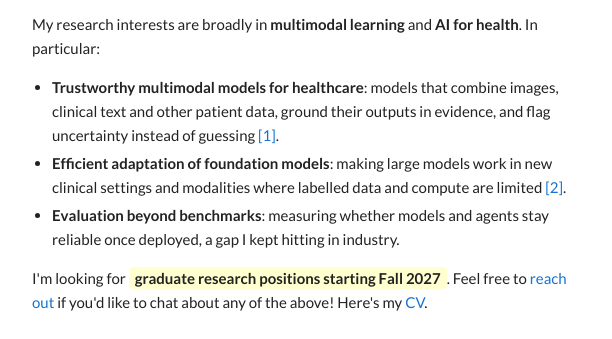
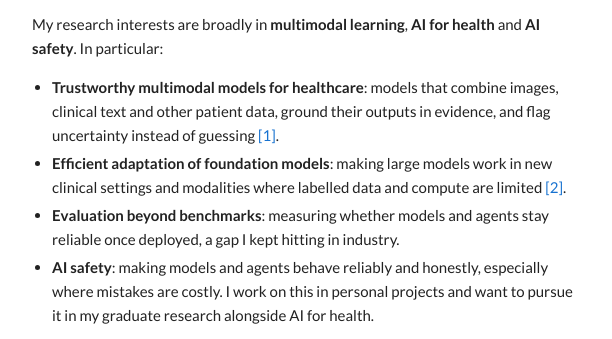
Before and after one commit to AreebAhmad-02/AreebAhmad-02.github.io, a plain HTML site: page index.html in a window 1280 px wide. Shown: the part 422-761 px from the top of the page, 194-806 px from the left. Drawn offline with Linux system fonts and the light colour scheme.

Commit message:
Add AI safety to research interests on homepage
Co-Authored-By: Claude Sonnet 5.5 <noreply@anthropic.com>
Claude-Session: https://claude.ai/code/session_01Q125J48cZ3hKQNqgrdBZxe

```diff
--- a/index.html
+++ b/index.html
@@ -4,7 +4,7 @@
 <meta charset="utf-8">
 <meta name="viewport" content="width=device-width, initial-scale=1">
 <title>Areeb Ahmad Chaudhry</title>
-<meta name="description" content="Areeb Ahmad Chaudhry: AI engineer working on multimodal learning, LLM agents and trustworthy AI. Looking for graduate research positions starting Fall 2027.">
+<meta name="description" content="Areeb Ahmad Chaudhry: AI engineer working on multimodal learning, AI for health, LLM agents and AI safety. Looking for graduate research positions starting Fall 2027.">
 <link href="https://fonts.googleapis.com/css2?family=Lato:wght@400;700&display=swap" rel="stylesheet">
 <link rel="stylesheet" href="https://cdnjs.cloudflare.com/ajax/libs/font-awesome/6.5.2/css/all.min.css">
 <script>(function(){try{var t=localStorage.getItem('theme');if(t)document.documentElement.setAttribute('data-theme',t);}catch(e){}})();</script>
@@ -22,11 +22,12 @@
       <h1>Areeb Ahmad Chaudhry</h1>
       <p>I'm an AI engineer and researcher from Islamabad, Pakistan. I did my Bachelor's in Software Engineering at <a href="https://seecs.nust.edu.pk/">NUST SEECS</a>, where I worked in the <a href="https://vision.seecs.edu.pk/">MachVIS Lab</a> with <a href="https://scholar.google.com/citations?user=8q5XnWQAAAAJ&hl=en">Dr. Nazia Perwaiz</a> on vision-language models for medical imaging: grounding radiology reports in anatomy <a href="#radixpert">[1]</a>, and adapting 3D multimodal LLMs to CT scans while training only a fraction of their parameters <a href="#felora">[2]</a>.</p>
       <p>Since graduating, I've been building AI systems used in production: vision and language pipelines that turn scanned documents, engineering drawings and large databases into something people can query; AI agents published on the Oracle Marketplace, which Oracle partners now use as templates for their ERP systems; and, as a founding engineer at a US startup, a multi-agent LLM system along with the evaluation pipeline that kept it honest <a href="industry.html">[more]</a>.</p>
-      <p>My research interests are broadly in <b>multimodal learning</b> and <b>AI for health</b>. In particular:</p>
+      <p>My research interests are broadly in <b>multimodal learning</b>, <b>AI for health</b> and <b>AI safety</b>. In particular:</p>
       <ul class="interests">
         <li><b>Trustworthy multimodal models for healthcare</b>: models that combine images, clinical text and other patient data, ground their outputs in evidence, and flag uncertainty instead of guessing <a href="#radixpert">[1]</a>.</li>
         <li><b>Efficient adaptation of foundation models</b>: making large models work in new clinical settings and modalities where labelled data and compute are limited <a href="#felora">[2]</a>.</li>
         <li><b>Evaluation beyond benchmarks</b>: measuring whether models and agents stay reliable once deployed, a gap I kept hitting in industry.</li>
+        <li><b>AI safety</b>: making models and agents behave reliably and honestly, especially where mistakes are costly. I work on this in personal projects and want to pursue it in my graduate research alongside AI for health.</li>
       </ul>
       <p>I'm looking for <b class="cta">graduate research positions starting Fall 2027</b>. Feel free to <a href="mailto:chaudhry.bese21seecs@seecs.edu.pk">reach out</a> if you'd like to chat about any of the above! Here's my <a href="cv.html">CV</a>.</p>
     </div>
```
